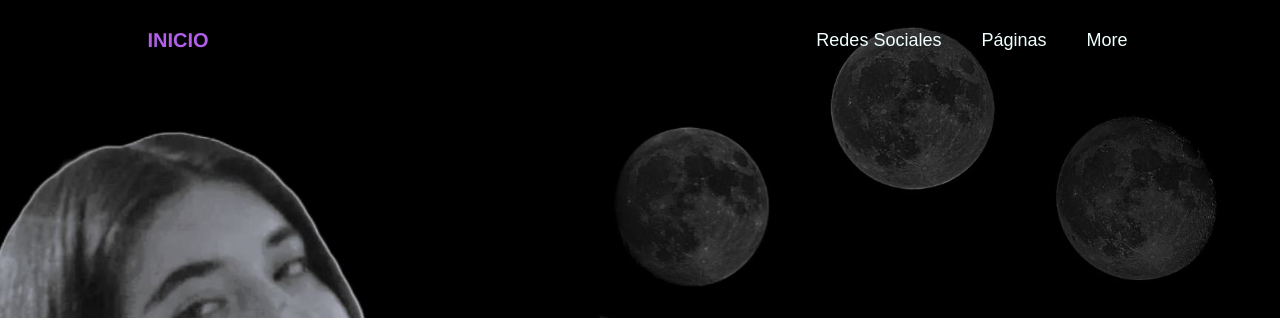
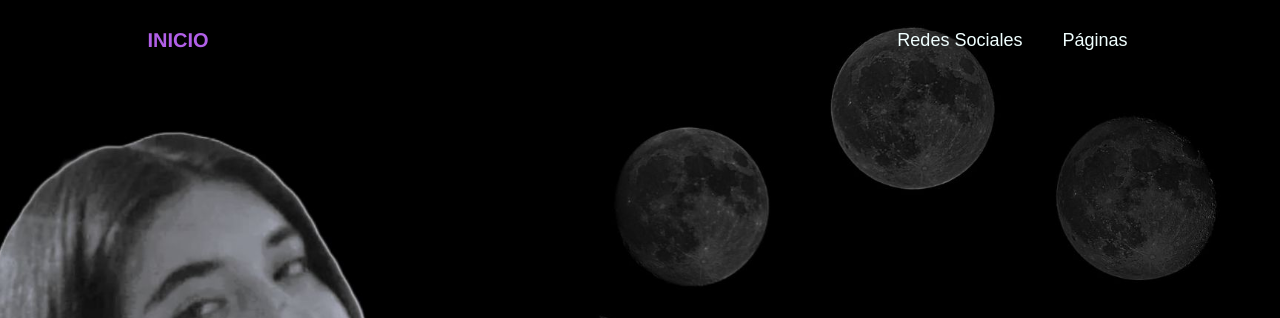
Before and after one commit to NancyAlo/PortafolioAstroAlo.github.io, a plain HTML site: page index.html in a window 1280 px wide. Shown: the top 318 px of the page. Drawn offline with Linux system fonts and the light colour scheme.

Commit message:
Update index.html

```diff
--- a/index.html
+++ b/index.html
@@ -21,7 +21,6 @@
 <ul>
      <li><a href="https://nancyalo.github.io/redesastroalo.github.io/#">Redes Sociales</a></li>
      <li><a href="#">Páginas</a></li>
-     <li><a href="#">More</a></li>
 
 </ul>
 </nav>
```
